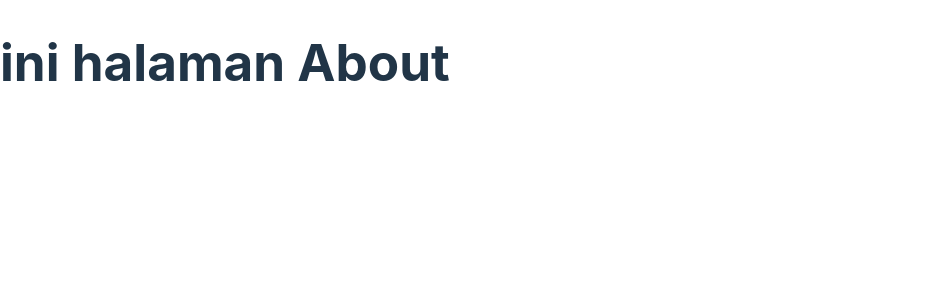
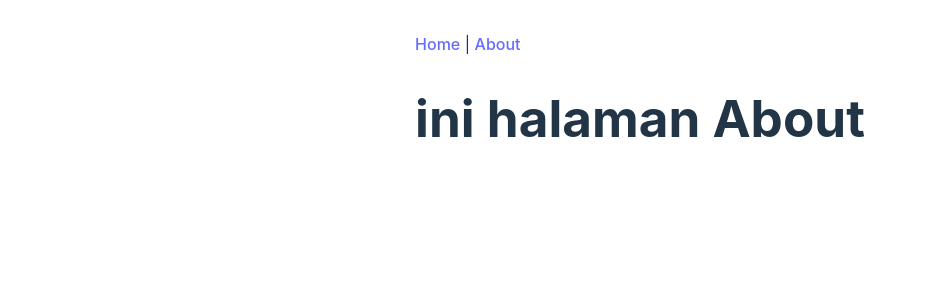
Before and after one commit to Rizanoor/blog, a React (Vite) app: page /about in a window 1280 px wide. Shown: the top 300 px of the page, without its empty margins (0-925 px from the left). Built offline with nearby package versions, Linux system fonts and the light colour scheme.

Commit message:
feat: layouting and children routes

```diff
--- a/src/App.css
+++ b/src/App.css
@@ -1,5 +1,7 @@
 #root {
   max-width: 1280px;
+  margin: 0 auto;
+  padding: 2rem;
 }
 
 .logo {
--- /dev/null
+++ b/src/layouts/RootLayout.jsx
@@ -0,0 +1,13 @@
+import { Link, Outlet } from "react-router-dom";
+
+function RootLayout() {
+    return (
+        <>
+            <Link to="/">Home</Link> |  <Link to="/about">About</Link>
+            <p/>
+            <Outlet/>
+        </>
+    )
+}
+
+export default RootLayout;
```
Also changed, not shown: src/routers/index.jsx (+13 -5 lines).
